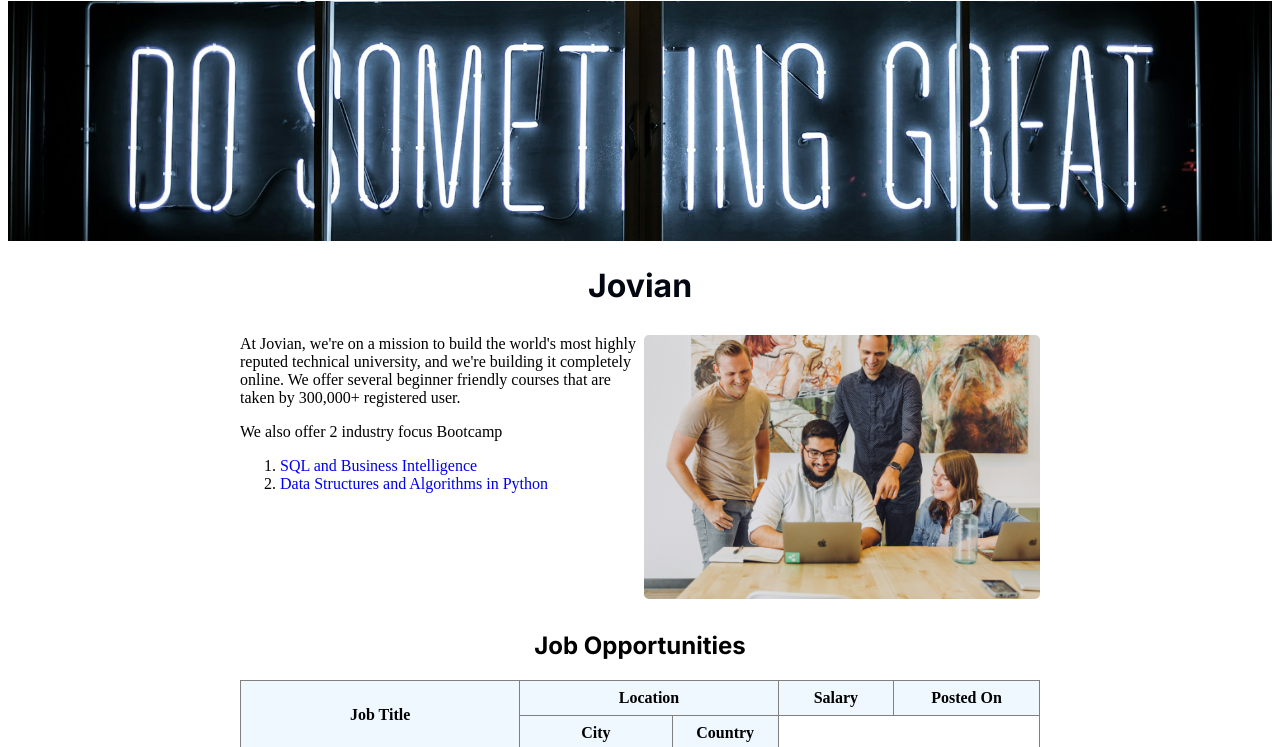
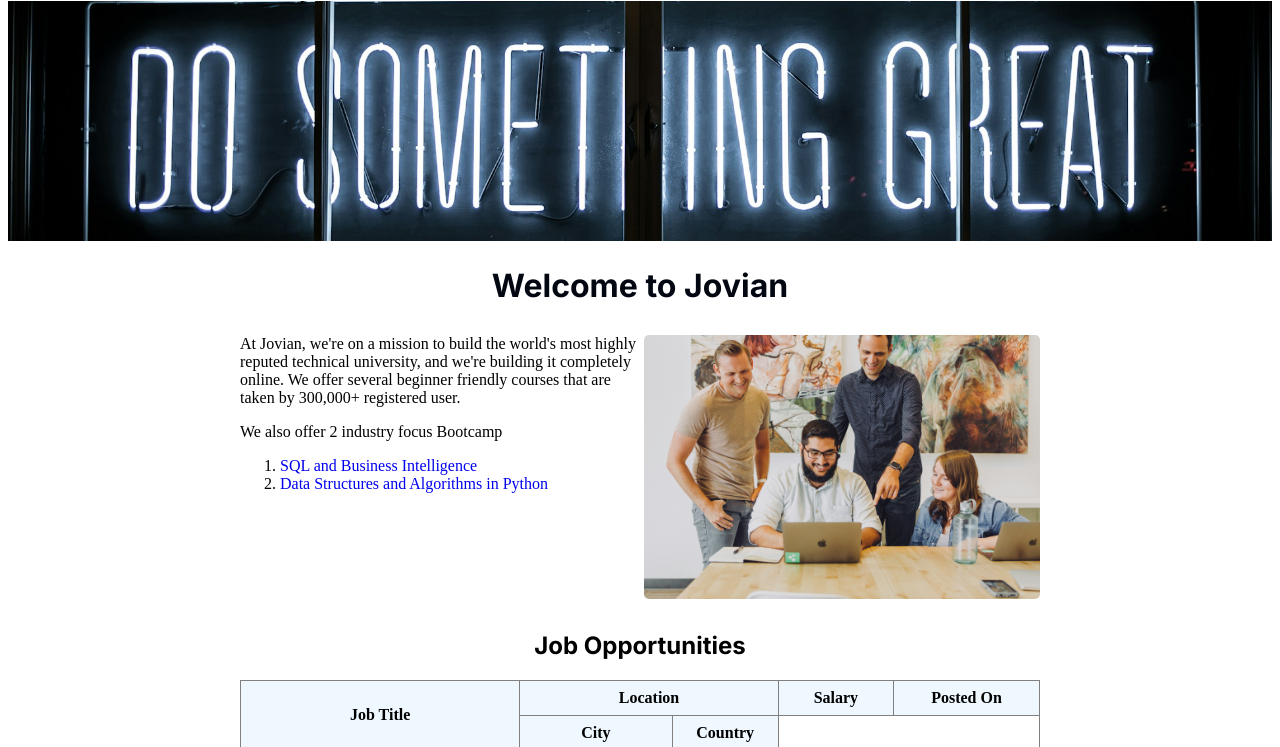
Before and after one commit to GovindaYadav173/jovian-careers-site-live, a plain HTML site: page src/index.html in a window 1280 px wide. Shown: the part 26-773 px from the top of the page. Drawn offline with Linux system fonts and the light colour scheme.

Commit message:
updated index

```diff
--- a/src/index.html
+++ b/src/index.html
@@ -18,7 +18,7 @@
         <img id="logo" alt="Jovian Logo" src="logo.png" </div>
         <img id="banner" src="banner.jpg" alt="Banner" height="240">
         <h1>
-            Jovian</h1>
+            Welcome to Jovian</h1>
         <div id="about">
             <div id="description">
                 <p style="margin-top:0;">
```
